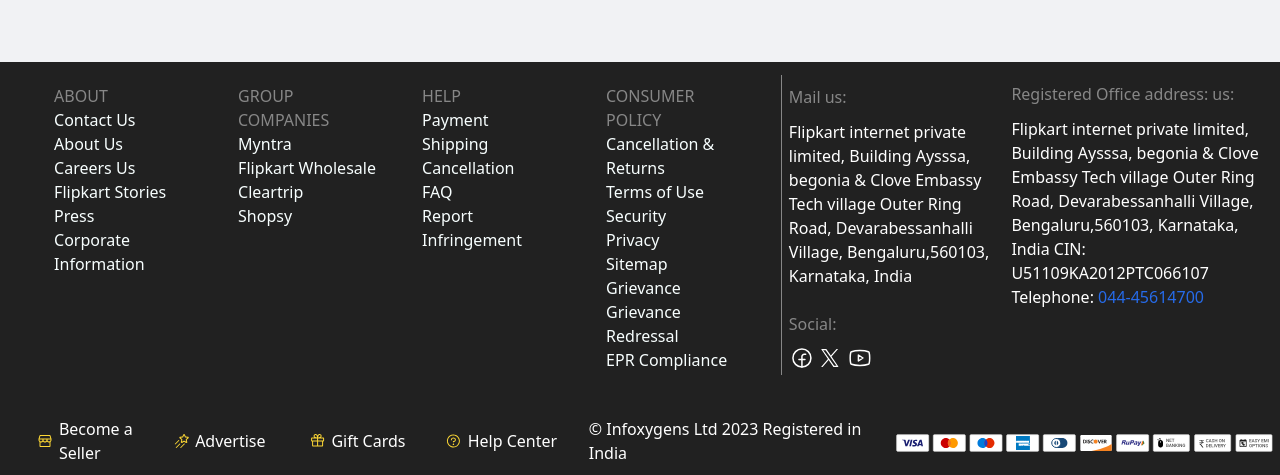
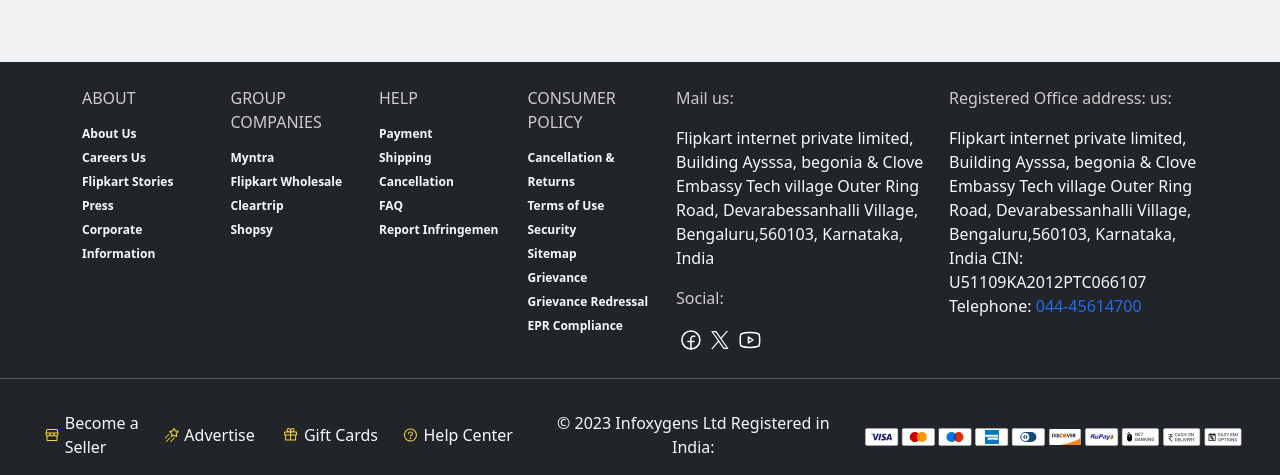
Before and after one commit to io3-poonam/io-5, a React (Create React App) app in the folder Assisgnment/React/loginform/: page /contact-us in a window 1280 px wide. Shown: the part 366-841 px from the top of the page. Built offline with nearby package versions, Linux system fonts and the light colour scheme; the HTML template or start-up script is replaced by a standard one.

Commit message:
modified

```diff
--- a/Assisgnment/React/loginform/src/Pages/Cart/Cart.jsx
+++ b/Assisgnment/React/loginform/src/Pages/Cart/Cart.jsx
@@ -71,7 +71,7 @@
         );
       })}
       <div className="product-cart_button">
-          <Button>Place Order</Button>
+          <Button className="ButtonBTN">Place Order</Button>
         </div>
         </div>
 
--- a/Assisgnment/React/loginform/src/Pages/SelectedProduct/SingleSelectedProduct.jsx
+++ b/Assisgnment/React/loginform/src/Pages/SelectedProduct/SingleSelectedProduct.jsx
@@ -13,9 +13,8 @@
 import star from "../../Assets/icons/star.svg";
 import starOffer from "../../Assets/icons/fa_62673a.png";
 import Delivery from"../../Assets/icons/delivery.svg";
-import OfferImage4 from "../../Assets/images/offerImage4.webp";
-
 import ReactImageMagnify from "react-image-magnify";
+import AllProduct from "../../components2/AllProduct/AllProduct";
 const SelectedProduct = () => {
   const location = useLocation();
   // const data = JSON.parse(location?.state);
@@ -272,6 +271,7 @@
           View Details
         </div>
       </div>
+      {/* <AllProduct/> */}
       <Footer />
     </>
   );
--- a/Assisgnment/React/loginform/src/components2/Footer/index.jsx
+++ b/Assisgnment/React/loginform/src/components2/Footer/index.jsx
@@ -9,86 +9,148 @@
 import Cross from "../../Assets/icons/cross.svg";
 
 import Youtube from "../../Assets/icons/YoutubeLogo.svg";
+import { useNavigate } from "react-router-dom";
 
 
 function Footer() {
+  const navigate=useNavigate();
   const yearFooter = new Date().getFullYear();
+  const HandleABPage=(event)=>{
+    navigate("/about-us")
+
+  }
+  const HandleCOPage=(e)=>{
+    navigate("/contact-us")
+
+  }
   return (
     <>
-      <div className="footerSideBar">
+
+
+ <footer className="page-footer font-small blue pt-4 bg-dark text-light" >
+    <div className="container  text-md-left text-light">
+        <div className="row ">
+           <div className="col ">
+                <p className="text-uppercase mb-0">About</p>
+                <ul className="list-unstyled  ">
+                <li > <a className="text-light list-none  " onClick={(e)=>HandleABPage(e)}>About Us</a></li>
+              <li > <a className="text-light list-none "onClick={(eve)=>HandleCOPage(eve)}>Careers Us </a></li>
+              <li > <a className="text-light list-none " href="#!">Flipkart Stories </a></li>
+              <li > <a className="text-light list-none " href="#!">Press  </a></li>
+              <li > <a className="text-light list-none " href="#!">Corporate Information </a></li>
+                </ul>
+            </div>
+            <div className="col">
+                <p className="text-uppercase mb-0">GROUP COMPANIES</p>
+                <ul className="list-unstyled ">
+
+                <li > <a className="text-light list-none " href="#!">Myntra</a></li>
+              <li > <a className="text-light list-none " href="#!">Flipkart Wholesale</a></li>
+              <li > <a className="text-light list-none " href="#!">Cleartrip </a></li>
+              <li > <a className="text-light list-none " href="#!">Shopsy  </a></li>
+                </ul>
+            </div>
+            <div className="col">
+                <p className="text-uppercase mb-0 ">HELP</p>
+                <ul className="list-unstyled ">
+                <li > <a className="text-light list-none " href="#!">Payment</a></li>
+              <li > <a className="text-light list-none " href="#!">Shipping </a></li>
+              <li > <a className="text-light list-none " href="#!">Cancellation </a></li>
+              <li > <a className="text-light list-none " href="#!">FAQ  </a></li>
+              <li > <a className="text-light list-none " href="#!">Report Infringemen </a></li>
+                </ul>
+            </div>
+            <div className="col">
+                <p className="text-uppercase mb-0  ">CONSUMER POLICY</p>
+                <ul className="list-unstyled ">
+                <li > <a className="text-light list-none " href="#!">Cancellation & Returns</a></li>
+              <li > <a className="text-light list-none " href="#!">Terms of Use </a></li>
+              <li > <a className="text-light list-none " href="#!">Security </a></li>
+              <li > <a className="text-light list-none " href="#!">Sitemap </a></li>
+              <li > <a className="text-light list-none " href="#!">Grievance  </a></li>
+              <li > <a className="text-light list-none " href="#!">Grievance Redressal  </a></li>
+              <li > <a className="text-light list-none " href="#!">EPR Compliance  </a></li>
+                </ul>
+            </div>
+            <div className=" row col-md-6 mt-md-0 mt-3 ">
+          <div className=" col">
+          <p className="heading">Mail us:</p>
+          <p className="">Flipkart internet private limited, Building Aysssa, begonia & Clove Embassy Tech village Outer Ring Road, Devarabessanhalli Village, Bengaluru,560103, Karnataka, India</p>
+          <p className="heading">Social:</p>
+          <img className="imageSocialIcon" src={Facebook} alt={Facebook}/>
+          <img className="imageSocialIcon" src={Cross} alt={Cross}/>
+          <img className="imageSocialIcon" src={Youtube} alt={Youtube}/>
+          </div>
+          <div className="col">
+          <p  className="heading">Registered Office address: us:</p>
+<p  className="FooterPara">Flipkart internet private limited, Building Aysssa, begonia & Clove Embassy Tech village Outer Ring Road, Devarabessanhalli Village, Bengaluru,560103, Karnataka, India CIN: U51109KA2012PTC066107 <br/> Telephone: <span className="span">044-45614700</span> </p></div>
+        </div>
+        </div>
+
+    </div>
+    <hr className="clearfix w-100  pb-0"/>
+    <div
+    className="Footer d-flex flex-row pt-0 bg-dark color-light align-items-center  justify-content-evenly m-auto row "
+     >
+      <div className="col-md-5 mt-md-0 mt-3 ulListDiv">
+        <ul className="ulTag d-flex flex-row ">
+          <img  className="imageFooterBar" src={sellImAge} alt="sellImAge" />
+          <li className="listItems">Become a Seller</li>
+          <img className="imageFooterBar"  src={advertise} alt="advertise" />
+          <li className="listItems">Advertise</li>
+          <img className="imageFooterBar"  src={giftCard} alt="giftCard" />
+          <li className="listItems">Gift Cards</li>
+          <img className="imageFooterBar"  src={HelpCenter} alt="HelpCenter" />
+          <li className="listItems">Help Center</li>
+        </ul></div>
+        <div className="footer-copyright text-center py-3 col-md-3 mt-md-0 mt-3">© {yearFooter} Infoxygens Ltd  Registered in India:
+        <a href="https://mdbootstrap.com/"></a>
+    </div>
+    <div className="col-md-4 mt-md-0 mt-3">
+          <FooterImage />
+        </div>
+
+
+      </div>
+
+
+</footer>
+
+ {/* <div className="footerSideBar">
         <ul className="ulTagFooterSide">
           <li className="liItemsFooterSide">
             ABOUT
             <ul className="ulFooterSide">
-              <li className="liFooterSide">Contact Us</li>
-              <li className="liFooterSide">About Us</li>{" "}
-              <li className="liFooterSide">Careers Us</li>{" "}
-              <li className="liFooterSide">Flipkart Stories</li>{" "}
-              <li className="liFooterSide">Press </li>
-              <li className="liFooterSide">Corporate Information</li>
+              <li Contact Us</li>
+              <li About Us</li>
+              <li Careers Us</li>
+              <li Flipkart Stories</li>
+              <li Press </li>
+              <li Corporate Information</li>
             </ul>
           </li>
 
-          <li className="liItemsFooterSide">GROUP COMPANIES
+          <li className="liItemsFooterSide">
           <ul className="ulFooterSide">
-              <li className="liFooterSide">Myntra</li>
-              <li className="liFooterSide">Flipkart Wholesale</li>
-              <li className="liFooterSide">Cleartrip</li>
-              <li className="liFooterSide">Shopsy</li>
+
 
             </ul></li>
-          <li className="liItemsFooterSide">HELP
+          <li className="liItemsFooterSide">
           <ul className="ulFooterSide">
-              <li className="liFooterSide">Payment</li>
-              <li className="liFooterSide">Shipping</li>
-              <li className="liFooterSide">Cancellation</li>
-              <li className="liFooterSide">FAQ</li>
-              <li className="liFooterSide">Report Infringement </li>
+              <li </li>
+              <li </li>
+              <li </li>
+              <li </li>
+              <li t </li>
             </ul></li>
-          <li className="liItemsFooterSide">CONSUMER POLICY
+          <li className="liItemsFooterSide">
           <ul className="ulFooterSide">
-              <li className="liFooterSide">Cancellation & Returns</li>
-              <li className="liFooterSide">Terms of Use</li>{" "}
-              <li className="liFooterSide">Security</li>{" "}
-              <li className="liFooterSide">Privacy</li>{" "}
-              <li className="liFooterSide">Sitemap </li>
-              <li className="liFooterSide">Grievance <></></li>
-              <li className="liFooterSide">Grievance Redressal</li>
-              <li className="liFooterSide">EPR Compliance</li>
+
             </ul></li>
         </ul>
-        <div className="footerRightSideAddress">
-          <div className="footerAddress">
-          <h6 className="heading">Mail us:</h6>
-          <p className="FooterPara">Flipkart internet private limited, Building Aysssa, begonia & Clove Embassy Tech village Outer Ring Road, Devarabessanhalli Village, Bengaluru,560103, Karnataka, India</p>
-          <h6 className="heading">Social:</h6>
-          <img className="imageSocialIcon" src={Facebook} alt={Facebook}/>
-          <img className="imageSocialIcon" src={Cross} alt={Cross}/>
-          <img className="imageSocialIcon" src={Youtube} alt={Youtube}/>
-          </div>
-          <div>
-          <h6  className="heading">Registered Office address: us:</h6>
-<p  className="FooterPara">Flipkart internet private limited, Building Aysssa, begonia & Clove Embassy Tech village Outer Ring Road, Devarabessanhalli Village, Bengaluru,560103, Karnataka, India CIN: U51109KA2012PTC066107 <br/> Telephone: <span className="span">044-45614700</span> </p></div>
-        </div>
-      </div>
-      <div className="Footer">
-        <ul className="ulTag">
-          <img  className="imageFooterBar" src={sellImAge} alt="sellImAge" />{" "}
-          <li className="listItems">Become a Seller</li>
-          <img className="imageFooterBar"  src={advertise} alt="advertise" />{" "}
-          <li className="listItems">Advertise</li>
-          <img className="imageFooterBar"  src={giftCard} alt="giftCard" />{" "}
-          <li className="listItems">Gift Cards</li>
-          <img className="imageFooterBar"  src={HelpCenter} alt="HelpCenter" />{" "}
-          <li className="listItems">Help Center</li>
-        </ul>
-        <div className="para-footer">
-          &copy; Infoxygens Ltd {yearFooter} Registered in India
-        </div>
-        <div>
-          <FooterImage />
-        </div>
-      </div>
+
+      </div> */}
+
     </>
   );
 }
--- a/Assisgnment/React/loginform/src/components2/Footer/style.css
+++ b/Assisgnment/React/loginform/src/components2/Footer/style.css
@@ -1,4 +1,4 @@
-
+/*
 .footerSideBar {
   background-color: #212121;
   width: 100%;
@@ -35,27 +35,9 @@
 .FooterPara{
   padding: 1%;
 }
-.Footer {
-  display: flex;
-  flex-direction: row;
-  align-items: center;
-  padding-top: 10px;
-  background-color: #212121;
-  color: #ffffff;
-  width: 100%;
 
-}
-.ulTag {
-  display: flex;
-  flex-direction: row;
-  align-items: center;
-  list-style: none;
-  width: 45%;
-  margin: 0;
-}
-.listItems {
-  width: 100%;
-}
+
+
 .footerAddress{
   border-left: 1px solid #878787;
   padding: 1% 1%;height: 98%;
@@ -64,9 +46,38 @@
   width: 25%;
   padding: 1%;
 }
-.imageFooterBar,.imageSocialIcon{
+
+}*/
+.list-none{
+ text-decoration: none;
+ font-size: 12px;
+ padding: 0;
+ cursor: pointer;
+}
+.list-unstyled {
+  padding: 10px 0;
+}
+.text-uppercase,.heading{
+  color: #d0caca;
+}.span{
+  color: #266BE9;
+}
+.imageSocialIcon{
   padding: 1%;
 }
-.span{
-  color: #266BE9;
+/*
+footer site */
+.Footer {
+  align-items: center;
+  width: 100%;
 }
+.ulListDiv .ulTag {
+  align-items: center;
+  list-style: none;
+  width: 100%;
+  margin-bottom: 0;
+}
+.ulListDiv .ulTag .listItems {
+  width: 100%;
+  padding-left: 1%;
+}
--- a/Assisgnment/React/loginform/src/components2/footer1/Footer1.jsx
+++ b/Assisgnment/React/loginform/src/components2/footer1/Footer1.jsx
@@ -1,7 +1,18 @@
 import React from "react";
-const Footer1=()=>{
-    return(<>
-    Policies:Returns PolicyTerms of useSecurityPrivacyInfringement© 2007-2024 Flipkart.comNeed help? Visit the Help Center or Contact Us
-    </>)
-}
+const Footer1 = () => {
+  return (
+    <>
+          <div className="d-flex justify-content-evenly col-md-3  mt-md-0 mt-3 " style={{width:"100%"}}>
+        <p className="">
+          Policies:Returns Policy | Terms of use | Security | Privacy |Infringement
+        </p>
+      {/* </div> */}
+        <p>© 2007-2024 Flipkart.com</p>
+        <p>
+          Need help? Visit the Help Center or Contact Us
+        </p>
+      </div>
+    </>
+  );
+};
 export default Footer1;
```
Also changed, not shown: Assisgnment/React/loginform/src/Pages/Cart/style.css (+51 -32 lines).
